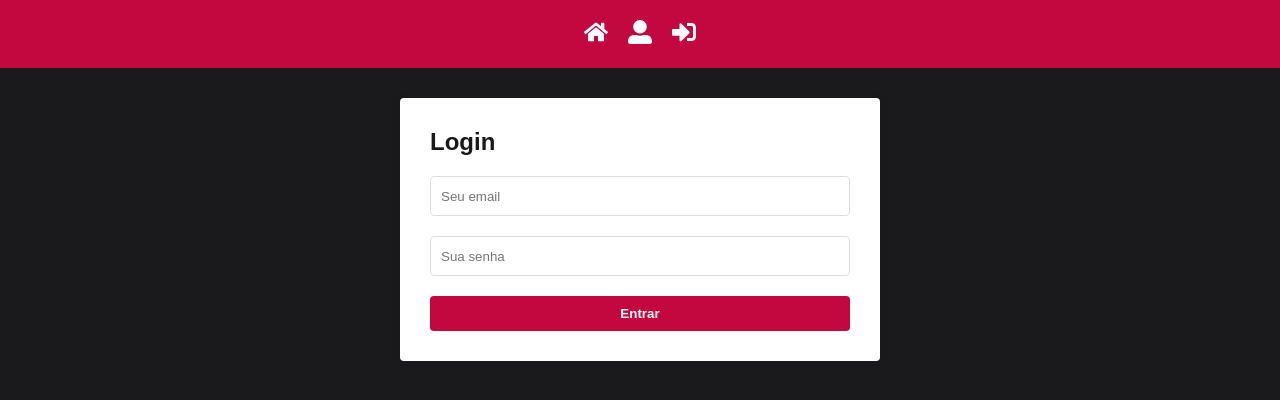
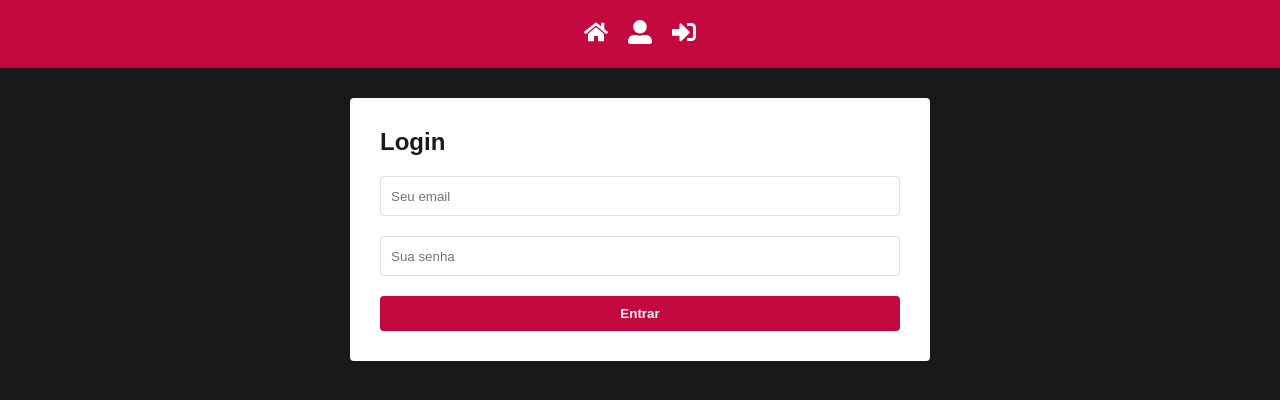
Before and after one commit to glenonmateus/react-school, a React (Create React App) app: page /login in a window 1280 px wide. Shown: the top 400 px of the page. Built offline with nearby package versions, Linux system fonts and the light colour scheme; no server answers.

Commit message:
refactor: change max-width

```diff
--- a/src/styles/GlobalStyles.js
+++ b/src/styles/GlobalStyles.js
@@ -31,7 +31,7 @@ export default createGlobalStyle`
 `;
 
 export const Container = styled.section`
-  max-width: 480px;
+  max-width: 580px;
   background: #fff;
   margin: 30px auto;
   padding: 30px;
```
